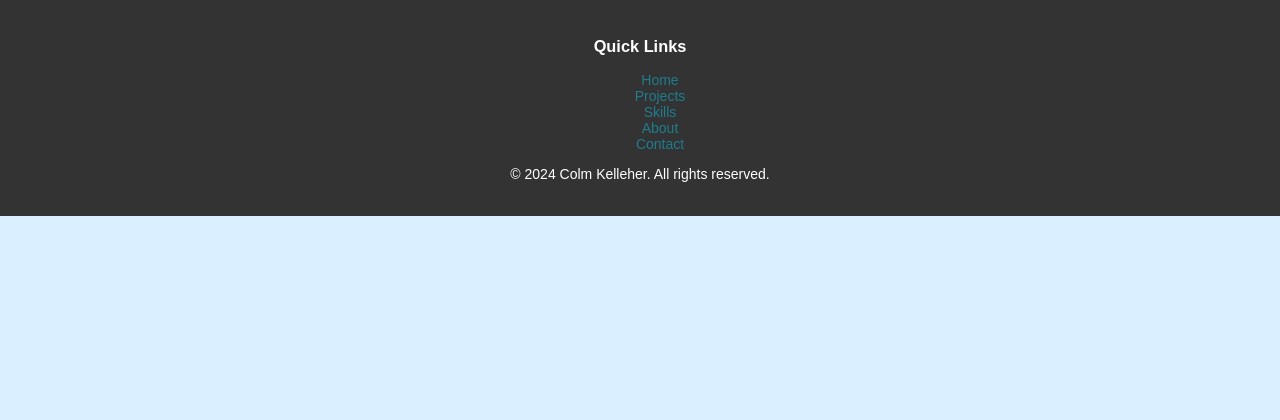
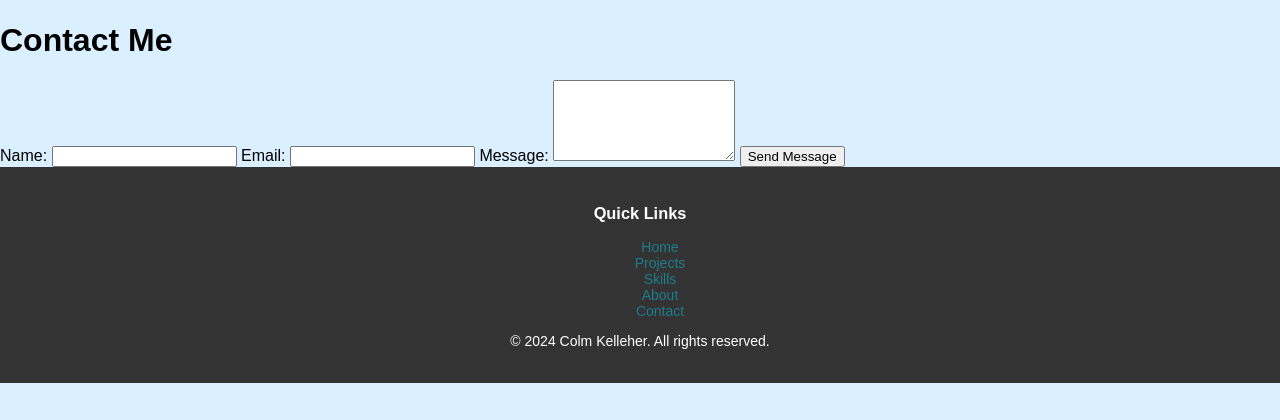
Before and after one commit to FocusCK/flask-app, a Flask app: page /contact in a window 1280 px wide. Shown: the part 127-547 px from the top of the page. Run offline with Flask 3, Linux system fonts and the light colour scheme.

Commit message:
Populate contact.html page

```diff
--- a/templates/contact.html
+++ b/templates/contact.html
@@ -20,6 +20,22 @@
         </nav>
     </header>
 
+    <main class="contact-main">
+        <h1>Contact Me</h1>
+        <form action="{{ url_for('contact') }}" method="POST">
+            <label for="name">Name:</label>
+            <input type="text" id="name" name="name" required>
+
+            <label for="email">Email:</label>
+            <input type="email" id="email" name="email" required>
+
+            <label for="message">Message:</label>
+            <textarea id="message" name="message" rows="5" required></textarea>
+
+            <button type="submit">Send Message</button>
+        </form>
+    </main>
+
     <footer>
         <div class="footer-section links">
             <h3>Quick Links</h3>
```
